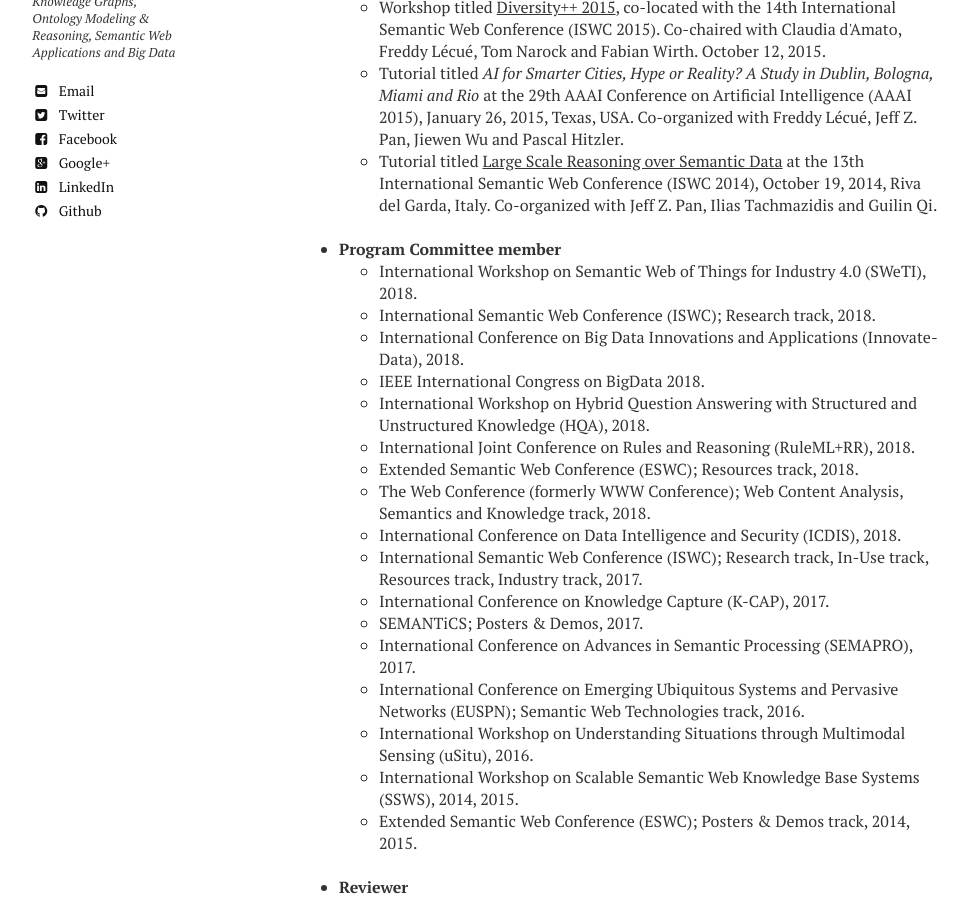
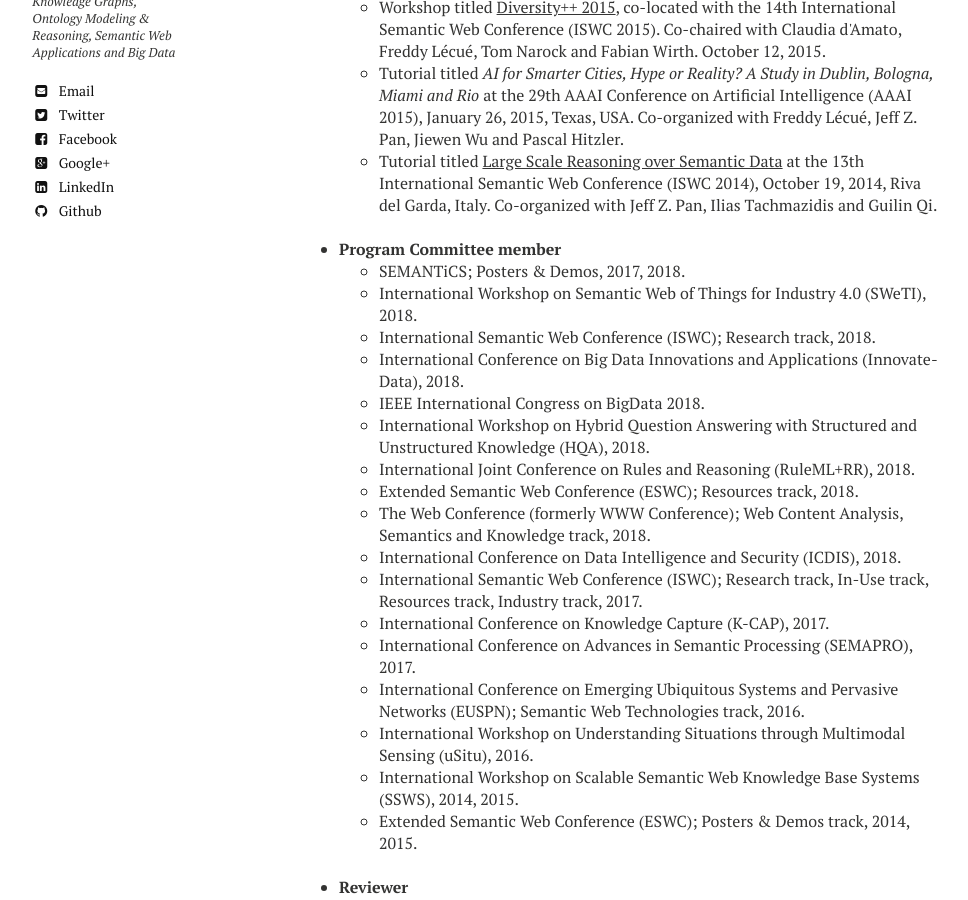
Before and after one commit to raghavam/raghavam.github.io, a Jekyll site: the page built from awards-activities.md, in a window 1280 px wide and 900 px high, scrolled down 348 px. Shown: the whole window, without its empty margins (21-989 px from the left). Built offline with Jekyll 4.4.1, drawn with Linux system fonts in a browser that asks for light colours; nearby versions of some CDN libraries; part of the change alters nothing that is shown.

Commit message:
added PC activity

```diff
--- a/awards-activities.md
+++ b/awards-activities.md
@@ -13,6 +13,7 @@ share: false
 &nbsp;
 
 * **Program Committee member**
+  * SEMANTiCS; Posters & Demos, 2017, 2018.
   * International Workshop on Semantic Web of Things for Industry 4.0 (SWeTI), 2018.
   * International Semantic Web Conference (ISWC); Research track, 2018.
   * International Conference on Big Data Innovations and Applications (Innovate-Data), 2018.
@@ -24,7 +25,6 @@ share: false
   * International Conference on Data Intelligence and Security (ICDIS), 2018.
   * International Semantic Web Conference (ISWC); Research track, In-Use track, Resources track, Industry track, 2017.
   * International Conference on Knowledge Capture (K-CAP), 2017.
-  * SEMANTiCS; Posters & Demos, 2017.
   * International Conference on Advances in Semantic Processing (SEMAPRO), 2017.
   * International Conference on Emerging Ubiquitous Systems and Pervasive Networks (EUSPN); Semantic Web Technologies track, 2016.
   * International Workshop on Understanding Situations through Multimodal Sensing (uSitu), 2016.
```
